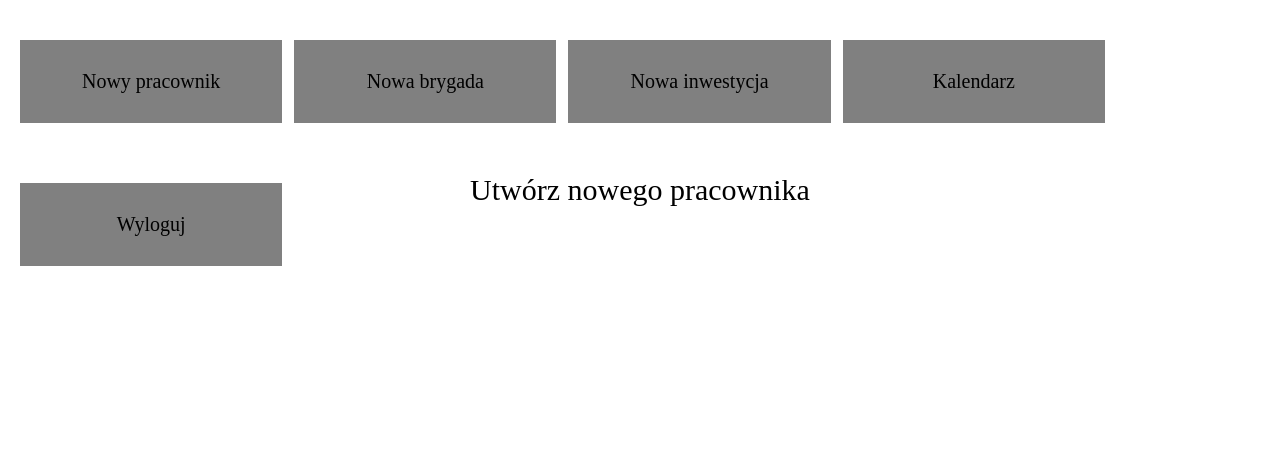
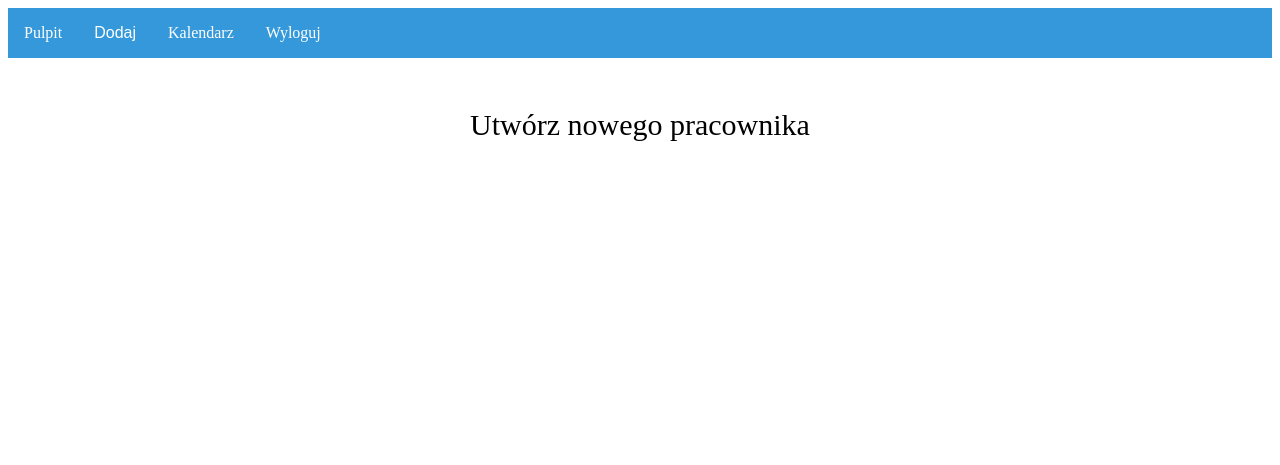
Before and after one commit to pparkitny/Manage_Your_Company_App, a Django app: page /add-employee/ in a window 1280 px wide. Shown: the top 465 px of the page. Run offline with Django 3.2, Linux system fonts and the light colour scheme; the visitor is signed in with stand-in values (Sample User, id 1).

Commit message:
Add dropdown button to nav menu

```diff
--- a/oze_project/management_app/templates/base.html
+++ b/oze_project/management_app/templates/base.html
@@ -7,26 +7,48 @@
     <meta name="viewport" content="width=device-width, initial-scale=1.0">
     <title>Document</title>
     <link rel="stylesheet" href="{% static 'css/style.css' %}">
+    <script>
+        /* When the user clicks on the button,
+        toggle between hiding and showing the dropdown content */
+        function myFunction() {
+          document.getElementById("myDropdown").classList.toggle("show");
+        }
+        // Close the dropdown menu if the user clicks outside of it
+        window.onclick = function(event) {
+          if (!event.target.matches('.dropbtn')) {
+            var dropdowns = document.getElementsByClassName("dropdown-content");
+            var i;
+            for (i = 0; i < dropdowns.length; i++) {
+              var openDropdown = dropdowns[i];
+              if (openDropdown.classList.contains('show')) {
+                openDropdown.classList.remove('show');
+              }
+            }
+          }
+        }
+    </script>
 </head>
 <body>
 {% if user.is_authenticated %}
-<nav>
-    <a href="/add-employee/">
-        <div class="navi">Nowy pracownik</div>
+<div class="navi">
+    <a href="/dashboard/">
+    <div class="dropbtn">Pulpit</div>
     </a>
-    <a href="/add-squad/">
-        <div class="navi">Nowa brygada</div>
-    </a>
-    <a href="/add-investment/">
-        <div class="navi">Nowa inwestycja</div>
-    </a>
+    <div class="dropdown">
+        <button onclick="myFunction()" class="dropbtn">Dodaj</button>
+          <div id="myDropdown" class="dropdown-content">
+            <a href="/add-employee/">Nowy pracownik</a>
+            <a href="/add-squad/">Nowa brygada</a>
+            <a href="/add-investment/">Nowa inwestycja</a>
+          </div>
+    </div>
     <a href="/dashboard/">
-        <div class="navi">Kalendarz</div>
+        <div class="dropbtn">Kalendarz</div>
     </a>
     <a href="/logout/">
-        <div class="logout">Wyloguj</div>
+        <div class="dropbtn">Wyloguj</div>
     </a>
-</nav>
+</div>
 {% endif %}
 {% block content %}
 {% endblock %}
--- a/oze_project/static/css/style.css
+++ b/oze_project/static/css/style.css
@@ -16,42 +16,58 @@ a:link {
 }
 
 .navi {
-    display: inline-block;
-    float: left;
-    padding: 30px;
-    width: 16%;
-    background-color: gray;
+    width: 100%;
     text-align: center;
-    color: black;
-    margin-left: 12px;
-    margin-top: 10px;
     font-size: 20px;
     margin-bottom: 50px;
+    display: flex;
+    background-color: #3498DB;
 }
 
-.navi:hover {
-    background-color: black;
-    color: white;
+/* Dropdown Button */
+.dropbtn {
+  background-color: #3498DB;
+  color: white;
+  padding: 16px;
+  font-size: 16px;
+  border: none;
+  cursor: pointer;
 }
 
-.logout {
-    display: inline-block;
-    float: left;
-    padding: 30px;
-    width: 16%;
-    background-color: gray;
-    text-align: center;
-    color: black;
-    margin-left: 12px;
-    margin-top: 10px;
-    font-size: 20px;
-    margin-bottom: 50px;
+/* Dropdown button on hover & focus */
+.dropbtn:hover, .dropbtn:focus {
+  background-color: #2980B9;
 }
 
-.logout:hover {
-    background-color: red;
-    color: white;
+/* The container <div> - needed to position the dropdown content */
+.dropdown {
+  position: relative;
+  float: left;
 }
+
+/* Dropdown Content (Hidden by Default) */
+.dropdown-content {
+  display: none;
+  position: absolute;
+  background-color: #f1f1f1;
+  min-width: 160px;
+  box-shadow: 0px 8px 16px 0px rgba(0,0,0,0.2);
+  z-index: 1;
+}
+
+/* Links inside the dropdown */
+.dropdown-content a {
+  color: black;
+  padding: 12px 16px;
+  text-decoration: none;
+  display: block;
+}
+
+/* Change color of dropdown links on hover */
+.dropdown-content a:hover {background-color: #ddd}
+
+/* Show the dropdown menu (use JS to add this class to the .dropdown-content container when the user clicks on the dropdown button) */
+.show {display:block;}
 
 .dashboard {
     font-size: 30px;
```
